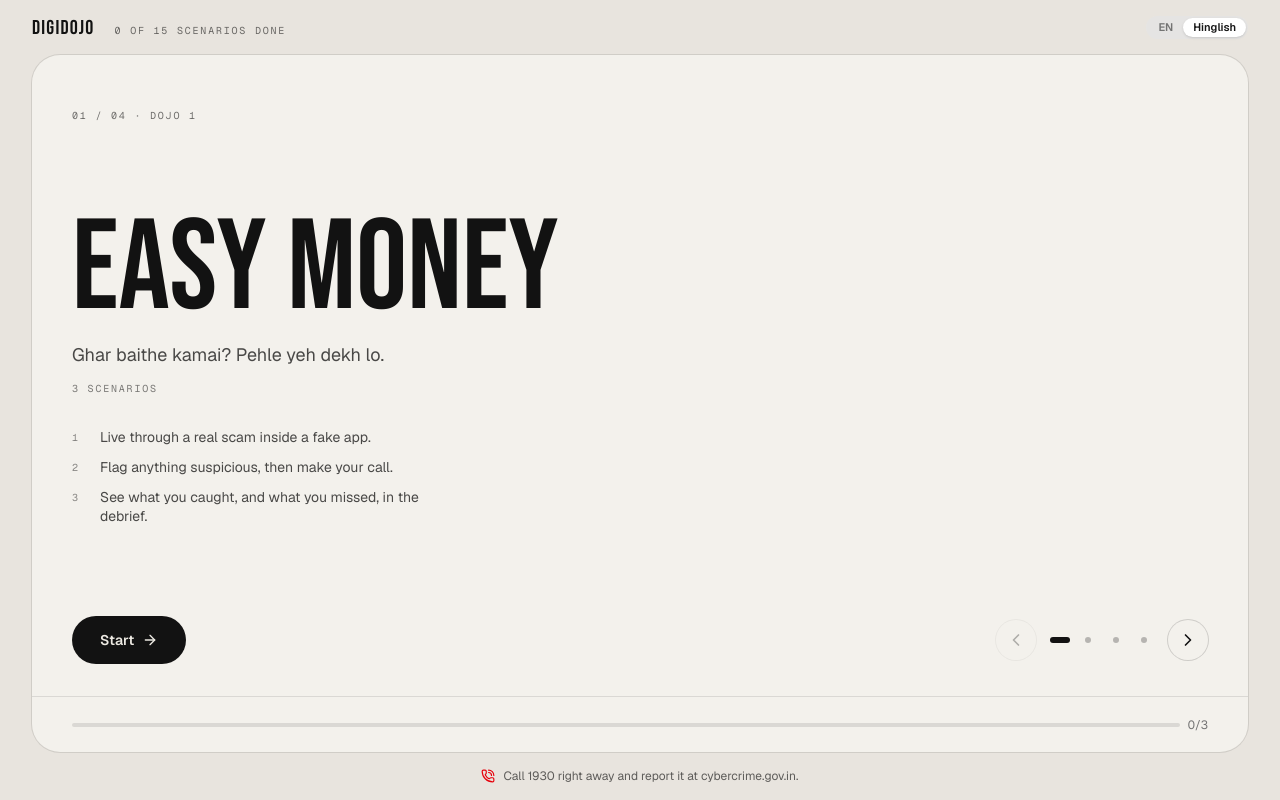
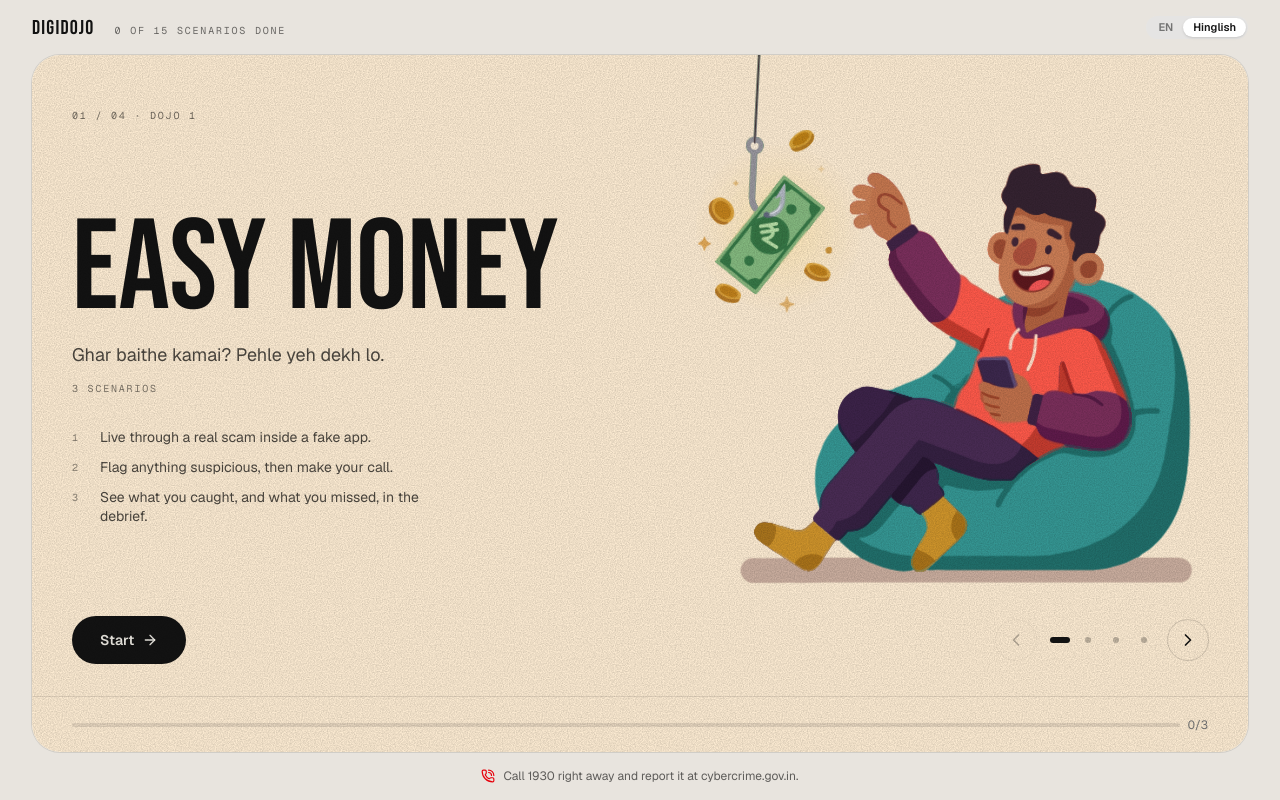
Before and after one commit to DigiDojo-V1/DigiDojo, a Next.js app: page /digidojo in a window 1280 px wide. Built offline with nearby package versions, Linux system fonts and the light colour scheme; a web font is replaced by a local one.

Commit message:
Show dojo art on the home carousel

```diff
--- a/src/components/home/HomeCarousel.tsx
+++ b/src/components/home/HomeCarousel.tsx
@@ -6,6 +6,8 @@ import { useCallback, useLayoutEffect, useRef, useState, type KeyboardEvent } fr
 import { DISPLAY, MONO } from "@/components/landing/styles";
 import { isComingSoon, useDojoSummaries, type DojoSummary } from "@/components/layout/chrome-data";
 import { DojoProgress } from "@/components/progress/DojoProgress";
+import { dojoArt } from "@/dojos/art";
+import { GRAIN_BACKGROUND } from "./art";
 import { BIG_CARD, CARD_PAD as PAD, HomeShell } from "./HomeShell";
 import { useT, useText } from "@/i18n/hooks";
 import { dojoHref } from "@/lib/routes";
@@ -17,8 +19,8 @@ const SLIDE_KEY = "digidojo-home-slide";
 /**
  * The app's home screen: a wordmark row, one big rounded card holding a carousel of dojos (one per
  * slide), and the helpline underneath. Each slide has the dojo's name, the three how-it-works steps,
- * a Start button and a progress bar. Lg screens keep an empty `art` area on the right of each slide
- * for illustrations.
+ * a Start button and a progress bar. A dojo with art (`src/dojos/art.ts`) also gets its animated
+ * illustration, its own card colour and a grain overlay.
  */
 export function HomeCarousel() {
   const t = useT();
@@ -149,6 +151,7 @@ function DojoSlide({
   const text = useText();
   const soon = isComingSoon(dojo.scenarioKeys);
   const steps = [t("chrome.how1"), t("chrome.how2"), t("chrome.how3")];
+  const art = dojoArt(dojo.id);
 
   return (
     <div
@@ -157,16 +160,31 @@ function DojoSlide({
       aria-roledescription="slide"
       aria-label={t("home.slide")(index + 1, total)}
       inert={!active}
-      className="flex w-full shrink-0 snap-center snap-always flex-col"
+      className="relative flex w-full shrink-0 snap-center snap-always flex-col"
+      style={art && { backgroundColor: art.background }}
     >
-      <div className={cn(PAD, "flex flex-1 flex-col pt-6 md:pt-8 lg:pt-10")}>
+      <div className={cn(PAD, "relative flex flex-1 flex-col pt-6 md:pt-8 lg:pt-10")}>
         {/* Counter, top left. The carousel controls sit top right on phones. */}
         <p className={`${MONO} flex h-10 items-center text-black/55`}>
           {t("home.counter")(index + 1, total)}
           <span className="hidden sm:inline">&nbsp;· {t("dojo.eyebrow")(dojo.order)}</span>
         </p>
 
-        <div className="grid flex-1 gap-10 lg:grid-cols-2">
+        {/*
+          The dojo's illustration. Phones and tablets: full-bleed, filling the space between the
+          counter and the name. Lg: the right half of the slide, from the card's top edge down to
+          the Start row (h-12 + pt-2 + pb-8 = 88px), so the carousel controls never sit on it.
+        */}
+        {art && (
+          <div
+            aria-hidden
+            className="relative -mx-5 max-h-[330px] min-h-[150px] flex-1 overflow-hidden md:-mx-8 md:max-h-[480px] lg:absolute lg:top-0 lg:right-0 lg:bottom-[88px] lg:mx-0 lg:max-h-none lg:w-[54%]"
+          >
+            <art.Scene paused={!active} className="absolute inset-0 size-full" />
+          </div>
+        )}
+
+        <div className={cn("relative grid gap-10 lg:flex-1 lg:grid-cols-2", !art && "flex-1")}>
           <div className="flex flex-col justify-center py-4">
             <h2 className={`${DISPLAY} text-[clamp(56px,min(11vw,16dvh),160px)] leading-[0.85]`}>
               {text(dojo.name)}
@@ -188,8 +206,8 @@ function DojoSlide({
             </ol>
           </div>
 
-          {/* Reserved for the dojo's illustration. Empty for now. */}
-          <div data-slot="art" aria-hidden className="hidden lg:block" />
+          {/* Keeps the copy in the left half on lg; the illustration sits over this side. */}
+          <div aria-hidden className="hidden lg:block" />
         </div>
 
         <div className="flex items-center pt-2 pb-6 md:pb-8">
@@ -222,6 +240,15 @@ function DojoSlide({
           </div>
         )}
       </div>
+
+      {/* Grain over the whole slide, so the flat vector art reads like the printed source. */}
+      {art && (
+        <div
+          aria-hidden
+          className="pointer-events-none absolute inset-0 opacity-[0.16] mix-blend-multiply"
+          style={{ backgroundImage: GRAIN_BACKGROUND }}
+        />
+      )}
     </div>
   );
 }
```
